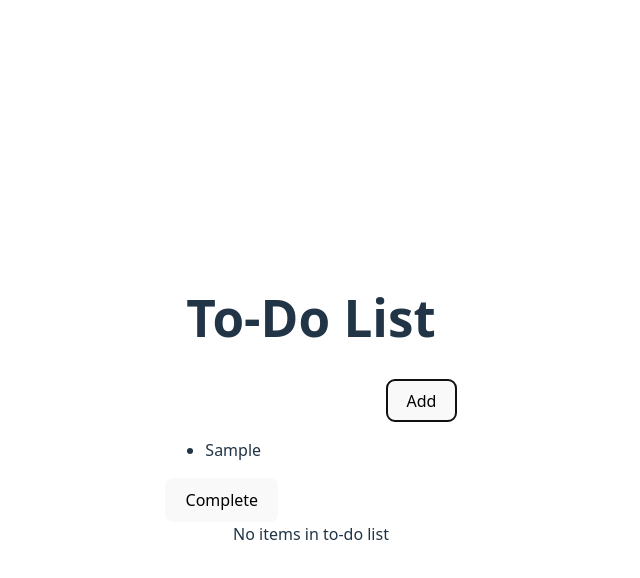
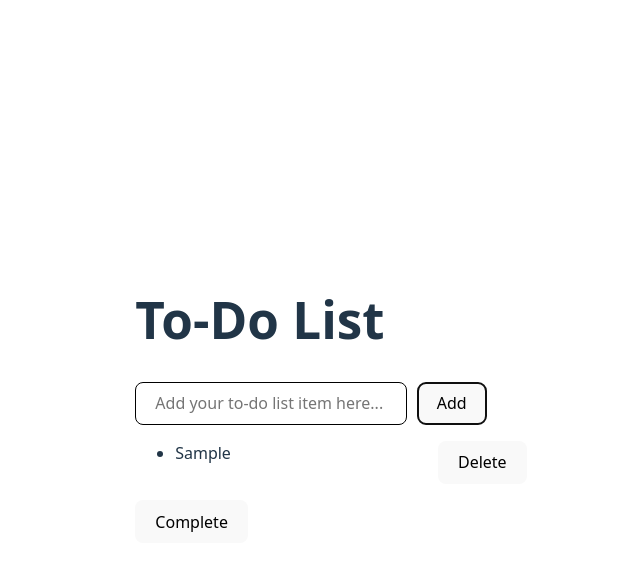
Before and after one commit to ddsoriano26/react-practice, a React (Vite) app: page /todo-list in a window 1280 px wide. Both pictures are taken after typing "Sample" into the empty fields and a click on the button "Add". Shown: the top 578 px of the page, without its empty margins (329-969 px from the left). Built offline with nearby package versions, Linux system fonts and the light colour scheme.

Commit message:
Add Delete item button, display final list as alert

```diff
--- a/src/components/TodoList.tsx
+++ b/src/components/TodoList.tsx
@@ -1,9 +1,12 @@
+/*
+To-Do List Component
+Fix styles for to-do list items later
+*/
 import { useState } from "react"
 
 function TodoList() {
     const [items, setItems] = useState<string[]>([])
     const [newItem, setNewItem] = useState('')
-    const [displayText, setDisplayText] = useState('No items in to-do list')
 
     const addItem = () => {
         if (newItem.length > 0) {
@@ -27,29 +30,36 @@ function TodoList() {
                     return ` ${item}`
                 })
             }`
-            setDisplayText(`${newDisplayText}.`)
+            alert(`${newDisplayText}.`)
+        } else {
+            alert("There are no items in the to-do list.")
         }
     }
 
     return (
         <>
             <h1>To-Do List</h1>
-        <div style={{ display: 'flex', flexDirection: 'column', alignItems: 'flex-start' }}>
-            <div style={{ display: 'flex', flexDirection: 'row', alignItems: 'flex-start', justifyContent: 'space-between', width: '100%', gap: '10px' }}>
-                <input type="text" value={newItem} onChange={(e) => setNewItem(e.target.value)} style={{ flex: 1 }} />
+            <div style={{ width: '100%' }}>
+                <div className="row">
+                    <input
+                        placeholder="Add your to-do list item here..."
+                        type="text"
+                        value={newItem}
+                        onChange={(e) => setNewItem(e.target.value)} style={{ flex: 1 }}
+                    />
                     <button onClick={addItem}>Add</button>
                 </div>
-            <ul>
+                <ul style={{ width: '100%' }}>
                     {
                         items.map((item: string) => {
-                        return <li>{item}</li>
+                            return (<div style={{ flexDirection: 'row', justifyContent: 'space-between', width: '100%', gap: '10px' }}>
+                                        <li>{item}</li>
+                                        <button onClick={() => {deleteItem(item)}}>Delete</button>
+                                    </div>)
                         })
                     }
                 </ul>
                 <button onClick={completeList}>Complete</button>
-        </div>
-        <div>
-            {displayText}
             </div>
         </>
     )
--- a/src/index.css
+++ b/src/index.css
@@ -11,6 +11,19 @@
   text-rendering: optimizeLegibility;
   -webkit-font-smoothing: antialiased;
   -moz-osx-font-smoothing: grayscale;
+}
+
+div {
+  display: flex;
+  flex-direction: column;
+  align-items: flex-start;
+}
+
+div.row {
+  flex-direction: row;
+  justify-content: space-between;
+  width: 100%;
+  gap: 10px;
 }
 
 a {
@@ -56,8 +69,11 @@ button:focus-visible {
 
 input {
   border-radius: 8px;
-  border: 1px solid transparent;
+  border: 1px solid;
   padding: 0.6em 1.2em;
+  font-size: 1em;
+  font-weight: 500;
+  font-family: inherit;
 }
 
 input:hover {
```
Lines whose indentation alone changed are shown as unchanged.
